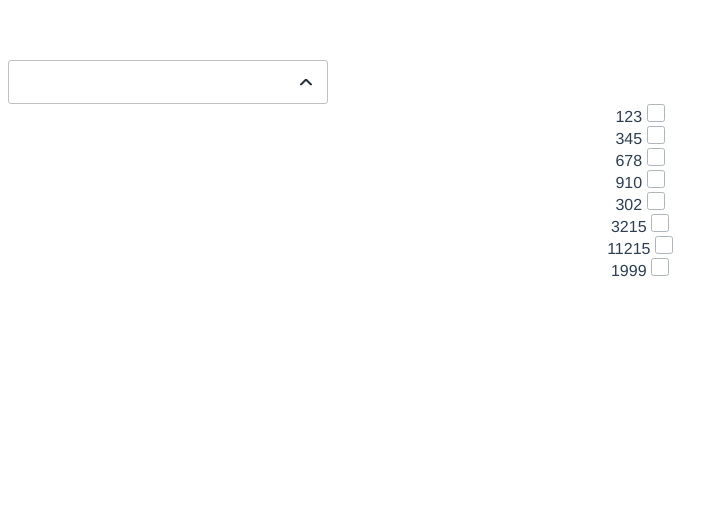
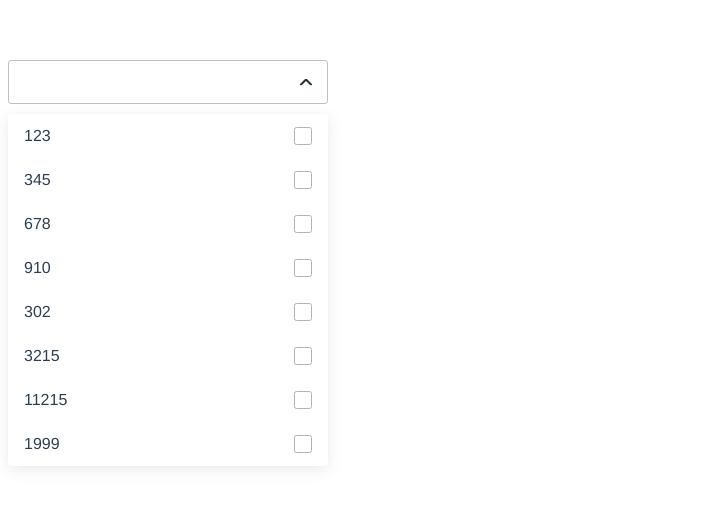
Before and after one commit to turbocharged3329/picker-test, a Vue app: page / in a window 1280 px wide. Shown: the top 508 px of the page, without its empty margins (0-728 px from the left). Built offline with nearby package versions, Linux system fonts and the light colour scheme.

Commit message:
add styles for multiple list

```diff
--- a/src/components/CustomSelect.vue
+++ b/src/components/CustomSelect.vue
@@ -37,6 +37,7 @@
           </div>
         </template>
       </div> -->
+      <div class="multiple-choice__picker picker">
         <template v-for="item in selectData">
           <div
             class="multiple-choice__picker-item"
@@ -54,6 +55,7 @@
             <label :for="'input' + item.id"></label>
           </div>
         </template>
+      </div>
       <!-- <div class="date__picker picker" v-if="isPickerShown && type == 'date'">
         <div class="date__picker-wrapper">
           <div class="date__picker-navbar">
@@ -193,6 +195,25 @@ button {
     color: white;
   }
 }
+.select-item {
+  flex-basis: 100%;
+  height: 44px;
+  display: flex;
+  flex-flow: row nowrap;
+  justify-content: flex-start;
+  align-items: center;
+  padding-left: 16px;
+  &:hover {
+    background: #fff9f4;
+  }
+  &:first-of-type {
+    border-radius: 3px 3px 0px 0px;
+  }
+  &:last-of-type {
+    border-radius: 0px 0px 3px 3px;
+  }
+}
+
 .custom-checkbox {
   position: absolute;
   z-index: -1;
@@ -387,22 +408,23 @@ button {
       scrollbar-color: #d0d9de transparent; /* плашка скролла и дорожка */
     }
     &-item {
-      flex-basis: 100%;
-      height: 44px;
+      @extend .select-item;
+    }
+  }
+}
+.multiple-choice {
+  &__picker {
     display: flex;
-      flex-flow: row nowrap;
-      justify-content: flex-start;
+    flex-flow: row wrap;
+    justify-content: center;
     align-items: center;
-      padding-left: 16px;
-      &:hover {
-        background: #fff9f4;
-      }
-      &:first-of-type {
-        border-radius: 3px 3px 0px 0px;
-      }
-      &:last-of-type {
-        border-radius: 0px 0px 3px 3px;
-      }
+    max-width: 320px;
+    width: 320px;
+    height: fit-content;
+    &-item {
+      @extend .select-item;
+      padding-right: 16px;
+      justify-content: space-between;
     }
   }
 }
```
Lines whose indentation alone changed are shown as unchanged.
